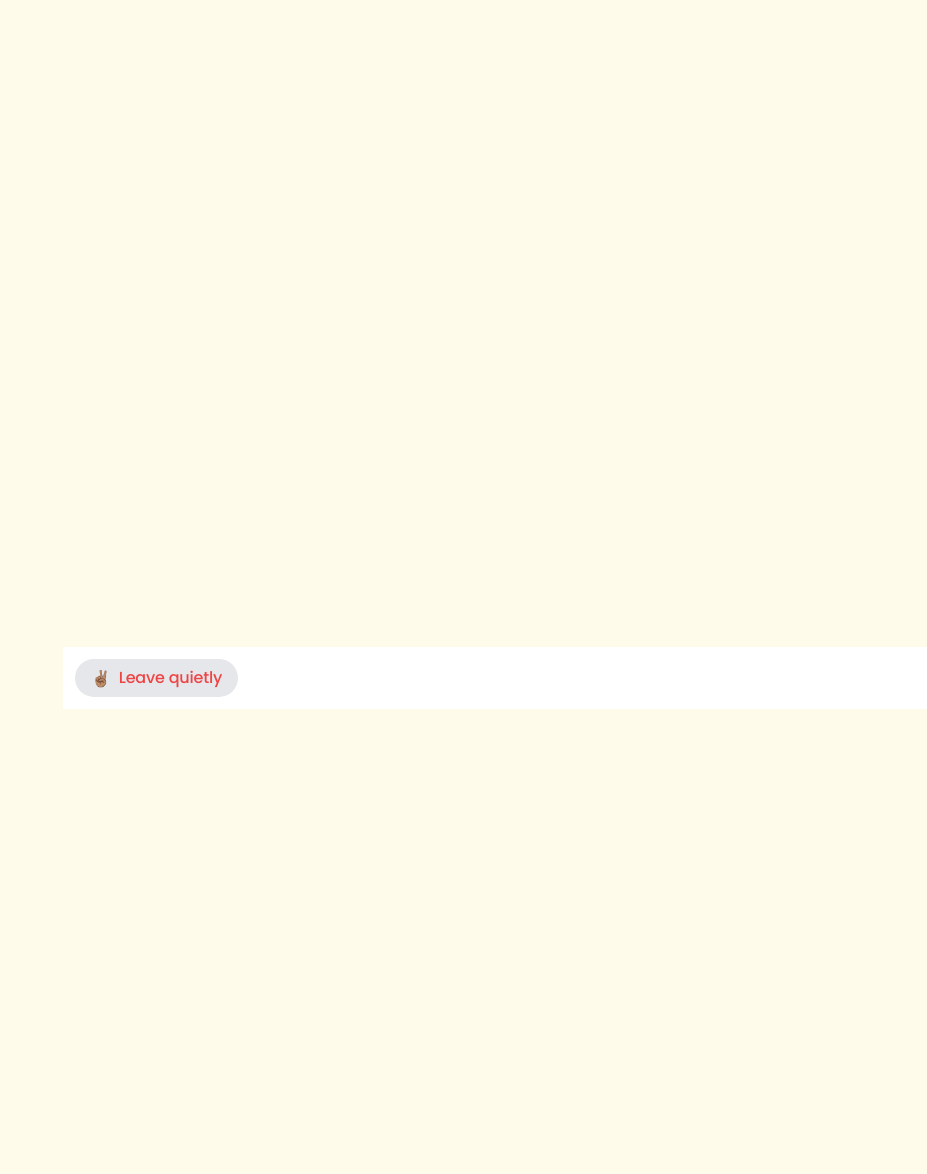
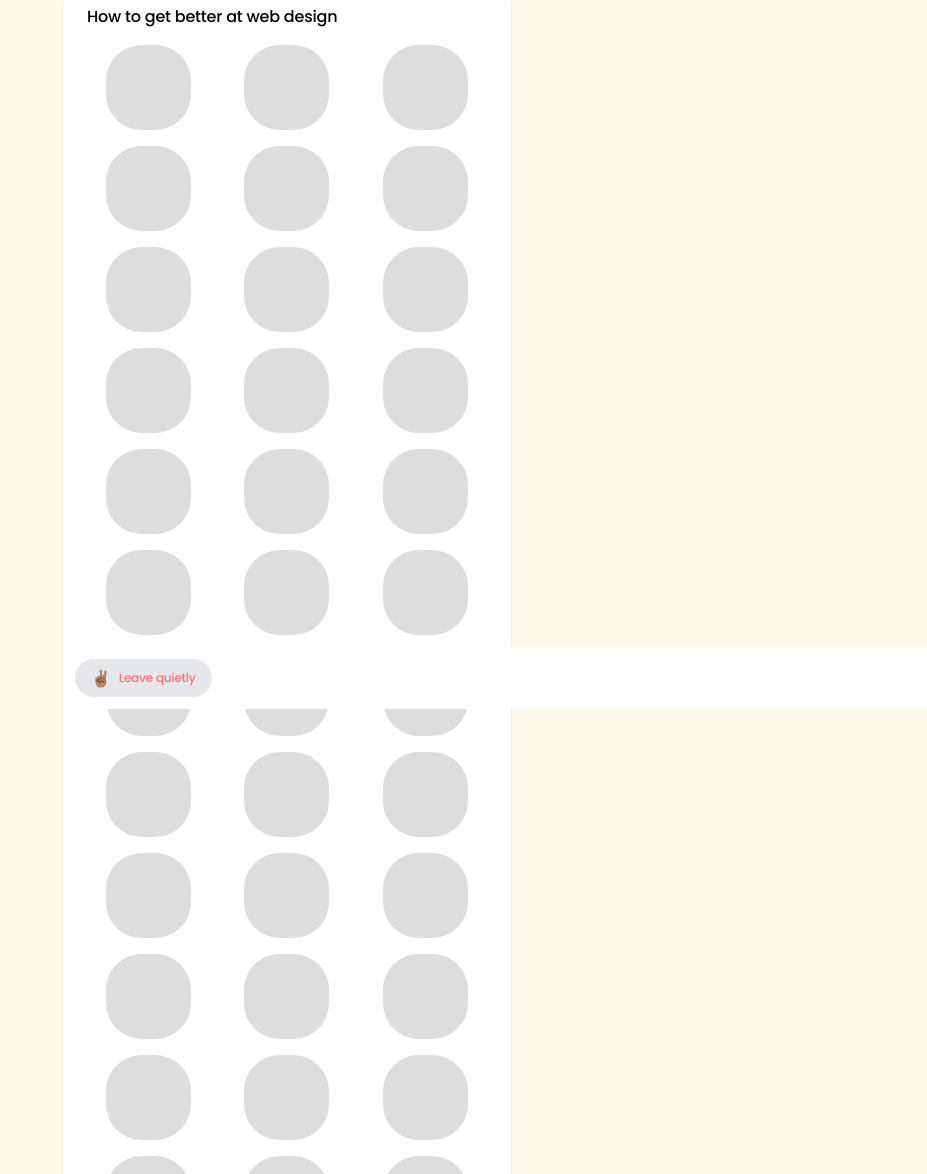
Before and after one commit to allanShady/club-house-clone, a plain HTML site: page index.html in a window 1280 px wide. Shown: the part 91-1265 px from the top of the page, without its empty margins (353-1280 px from the left). Before the commit the page ends 800 px from the top, so only its background shows below. Drawn offline with nearby package versions, Linux system fonts and the light colour scheme.

Commit message:
feat: add main area

```diff
--- a/index.html
+++ b/index.html
@@ -115,20 +115,80 @@
                     </div>
                     <img
                         class="w-10 h-10 rounded-full"
-                        src="https://images.unsplash.com/photo-1511485977113-f34c92461ad9?ixlib=rb-1.2.1&q=80&fm=jpg&crop=faces&fit=crop&h=200&w=200&ixid=eyJhcHBfaWQiOjE3Nzg0fQ"
+                       src="https://github.com/allanShady.png" alt="Allan Camilo"
                         alt="Allan Camilo"
                     />
                 </div>
             </header>
         </div>
 
-            <main></main>
+            <main class="bg-white  rounded-t-3xl w-full shadow px-6 py-6">
+                <h1 class="mb-4">How to get better at web design</h1>
+               <div class="grid gap-4 grid-cols-3">
+                <p>lorem</p>
+                <p>lorem</p>
+                <p>lorem</p>
+                <p>lorem</p>
+                <p>lorem</p>
+                <p>lorem</p>
+                <p>lorem</p>
+                <p>lorem</p>
+                <p>lorem</p>
+                <p>lorem</p>
+                <p>lorem</p>
+                <p>lorem</p>
+                <p>lorem</p>
+                <p>lorem</p>
+                <p>lorem</p>
+                <p>lorem</p>
+                <p>lorem</p>
+                <p>lorem</p>
+                <p>lorem</p>
+                <p>lorem</p>
+                <p>lorem</p>
+                <p>lorem</p>
+                <p>lorem</p>
+                <p>lorem</p>
+                <p>lorem</p>
+                <p>lorem</p>
+                <p>lorem</p>
+                <p>lorem</p>
+                <p>lorem</p>
+                <p>lorem</p>
+                <p>lorem</p>
+                <p>lorem</p>
+                <p>lorem</p>
+                <p>lorem</p>
+                <p>lorem</p>
+                <p>lorem</p>
+                <p>lorem</p>
+                <p>lorem</p>
+                <p>lorem</p>
+                <p>lorem</p>
+                <p>lorem</p>
+                <p>lorem</p>
+                <p>lorem</p>
+                <p>lorem</p>
+                <p>lorem</p>
+                <p>lorem</p>
+                <p>lorem</p>
+                <p>lorem</p>
+                <p>lorem</p>
+                <p>lorem</p>
+                <p>lorem</p>
+                <p>lorem</p>
+                <p>lorem</p>
+                <p>lorem</p>
+                <p>lorem</p>
+                <p>lorem</p>
+               </div>
+            </main>
 
 
         <footer class="fixed bottom-0 m-auto p-3 flex items-center bg-white justify-between w-full">
             <button class="rounded-full bg-gray-200 py-1 px-4 flex items-center py-1.5">
                 <span class="mt-0.5">✌🏽</span>
-                <span class="text-red-500 ml-2">Leave quietly</span>
+                <span class="text-red-400 ml-2 text-xs">Leave quietly</span>
             </button>
 
 
```
